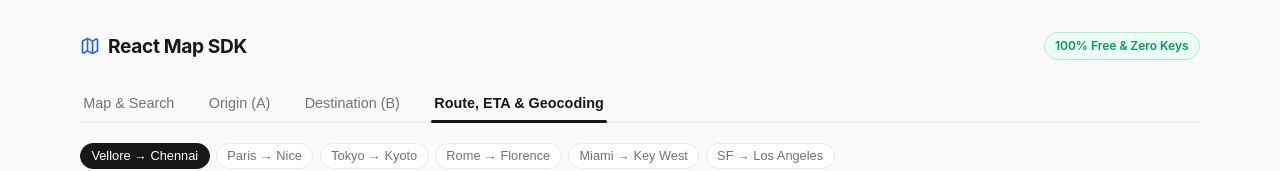
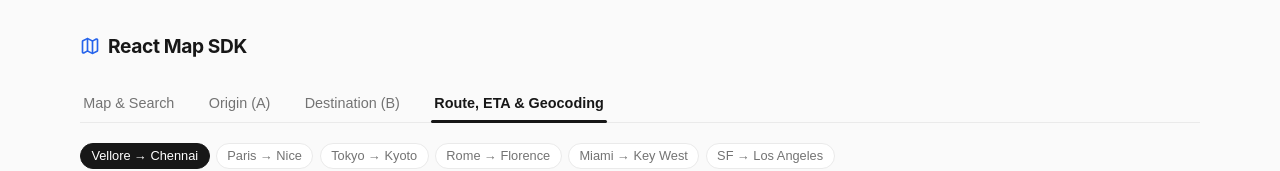
Before and after one commit to Martin0610/react-map-sdk, a React (Vite) app in the folder example/: page / in a window 1280 px wide. Shown: the top 171 px of the page. Built offline with nearby package versions, Linux system fonts and the light colour scheme.

Commit message:
style: Remove free badge from top header for cleaner header

```diff
--- a/example/src/App.tsx
+++ b/example/src/App.tsx
@@ -277,9 +277,6 @@ export const App: React.FC = () => {
         <div className="brand-title" style={{ display: 'flex', alignItems: 'center', gap: '0.5rem' }}>
           <MapIcon size={20} color="#2563eb" />
           <span>React Map SDK</span>
-        </div>
-        <div style={{ display: 'flex', alignItems: 'center', gap: '0.6rem' }}>
-          <span className="free-badge">100% Free & Zero Keys</span>
         </div>
       </header>
 
```
